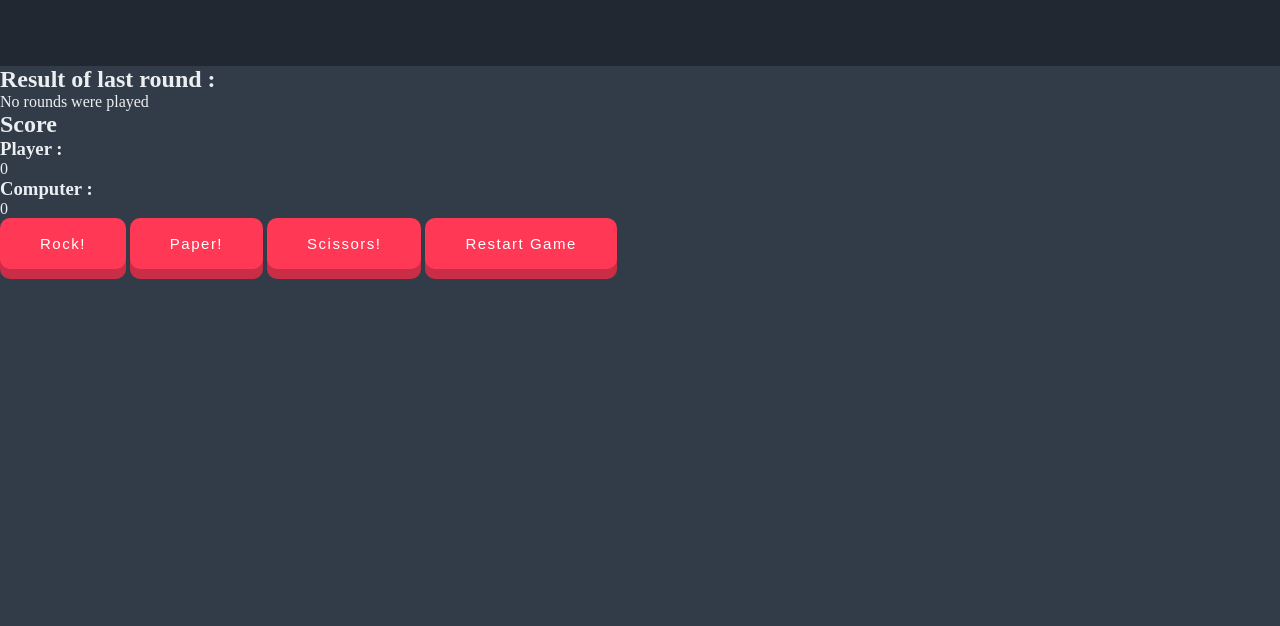
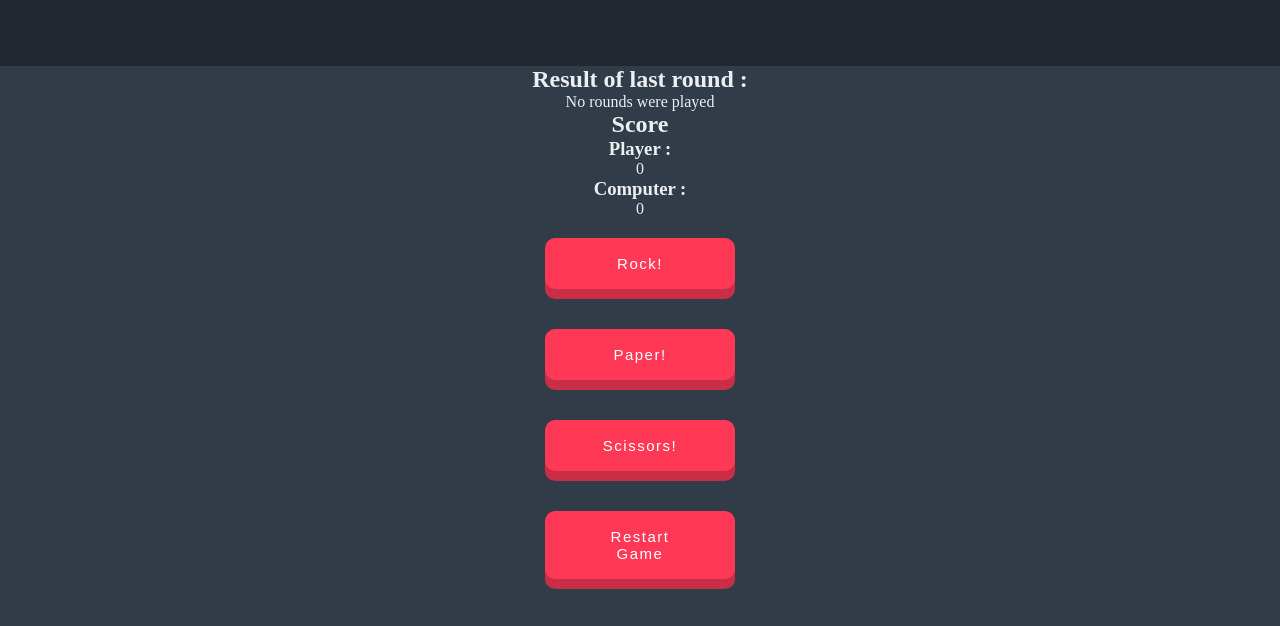
Before and after one commit to Seifboudokhane/rock-paper-scissors, a plain HTML site: page index.html in a window 1280 px wide. Shown: the part 174-800 px from the top of the page. Drawn offline with Linux system fonts and the light colour scheme.

Commit message:
Make all elements centered

```diff
--- a/index.html
+++ b/index.html
@@ -30,7 +30,7 @@
             <p id="computerScore">0</p>
         </div>
     </div>
-    <div>
+    <div class="buttons">
         <button id="rock">Rock!</button>
         <button id="paper">Paper!</button>
         <button id="scissors">Scissors!</button>
--- a/style.css
+++ b/style.css
@@ -10,6 +10,7 @@
 body {
     background-color: #323c48;
     color: #eceff2;
+    text-align: center;
 }
 
 .gameTitle{
@@ -29,6 +30,12 @@ h1 {
     line-height: 1.6;
 }
 
+.buttons {
+    display: flex;
+    flex-direction: column;
+    align-items: center;
+}
+
 button {
     padding: 17px 40px;
     border-radius: 10px;
@@ -39,6 +46,8 @@ button {
     transition: all .3s ease;
     box-shadow: rgb(201, 46, 70) 0px 10px 0px 0px;
     color: hsl(0, 0%, 100%);
+    width: 190px;
+    margin: 20px;
 }
 
 button:hover {
```
